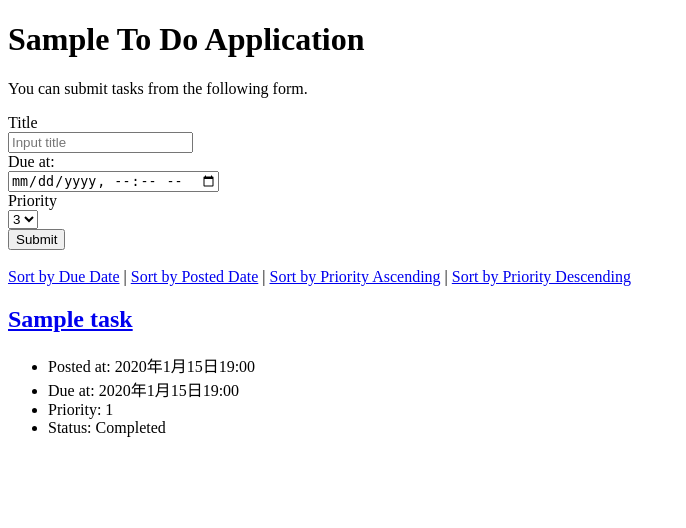
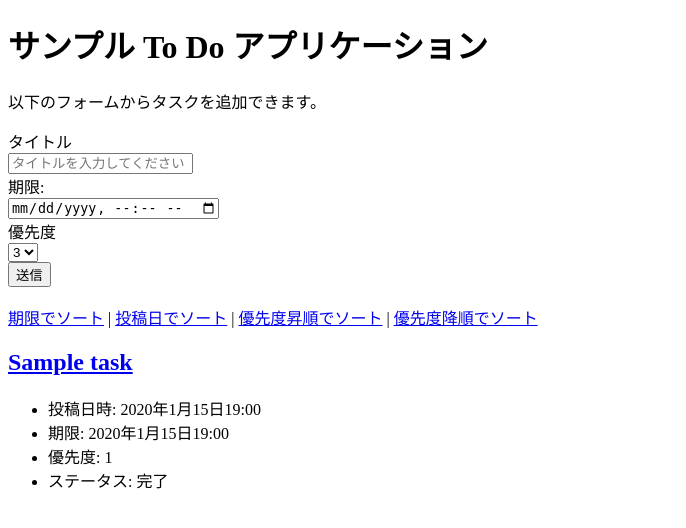
Before and after one commit to s1f10230165/django-test-exercise, a Django app: page / in a window 1280 px wide. Shown: the top 528 px of the page, without its empty margins (0-686 px from the left). Run offline with Django 5.2, Linux system fonts and the light colour scheme; tables that the repository leaves empty hold one stand-in row (values such as "Sample post").

Commit message:
htmlを日本語に変更

```diff
--- a/todo/templates/todo/index.html
+++ b/todo/templates/todo/index.html
@@ -8,20 +8,20 @@
 </head>
 
 <body>
-    <h1>Sample To Do Application</h1>
-    <p>You can submit tasks from the following form.</p>
+  <h1>サンプル To Do アプリケーション</h1>
+  <p>以下のフォームからタスクを追加できます。</p>
   <form action="{% url 'index' %}" method="post">
       {% csrf_token %}
       <div>
-            <label for="titleInput">Title</label><br>
-            <input id="titleInput" name="title" type="text" placeholder="Input title">
+          <label for="titleInput">タイトル</label><br>
+          <input id="titleInput" name="title" type="text" placeholder="タイトルを入力してください">
       </div>
       <div>
-            <label for="dueInput">Due at:</label><br>
+          <label for="dueInput">期限:</label><br>
           <input id="dueInput" name="due_at" type="datetime-local">
       </div>
       <div>
-            <label for="priorityInput">Priority</label><br>
+          <label for="priorityInput">優先度</label><br>
           <select id="priorityInput" name="priority">
               <option value="1">1</option>
               <option value="2">2</option>
@@ -31,31 +31,31 @@
           </select>
       </div>
       <div>
-            <button type="submit">Submit</button>
+          <button type="submit">送信</button>
       </div>
   </form>
   <br>
 
   <div>
-        <a href="{% url 'index' %}?order=due">Sort by Due Date</a> |
-        <a href="{% url 'index' %}?order=post">Sort by Posted Date</a> |
-        <a href="{% url 'index' %}?order=priority_asc">Sort by Priority Ascending</a> |
-        <a href="{% url 'index' %}?order=priority_desc">Sort by Priority Descending</a>
+      <a href="{% url 'index' %}?order=due">期限でソート</a> |
+      <a href="{% url 'index' %}?order=post">投稿日でソート</a> |
+      <a href="{% url 'index' %}?order=priority_asc">優先度昇順でソート</a> |
+      <a href="{% url 'index' %}?order=priority_desc">優先度降順でソート</a>
   </div>
 
   {% for task in tasks %}
   <div class="text">
       <h2><a href="{% url 'detail' task.id %}">{{ task.title }}</a></h2>
       <ul>
-            <li>Posted at: {{ task.posted_at }}</li>
+          <li>投稿日時: {{ task.posted_at }}</li>
           {% if task.due_at %}
-            <li>Due at: {{ task.due_at }}</li>
+          <li>期限: {{ task.due_at }}</li>
           {% endif %}
-            <li>Priority: {{ task.priority }}</li>
+          <li>優先度: {{ task.priority }}</li>
           {% if task.completed %}
-            <li>Status: Completed</li>
+          <li>ステータス: 完了</li>
           {% else %}
-            <li>Status: Not Completed</li>
+          <li>ステータス: 未完了</li>
           {% endif %}
       </ul>
   </div>
```
Also changed, not shown: todo/templates/todo/detail.html (+9 -8 lines), todo/templates/todo/edit.html (+6 -6 lines). Lines whose indentation alone changed are shown as unchanged.
